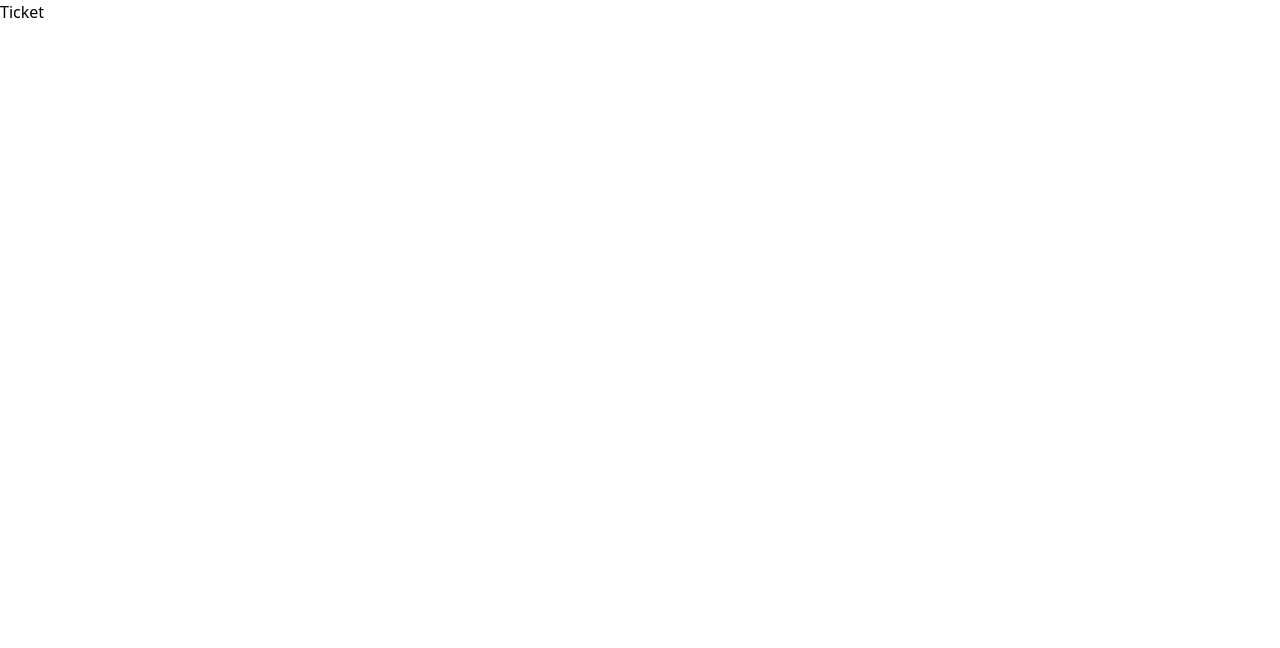
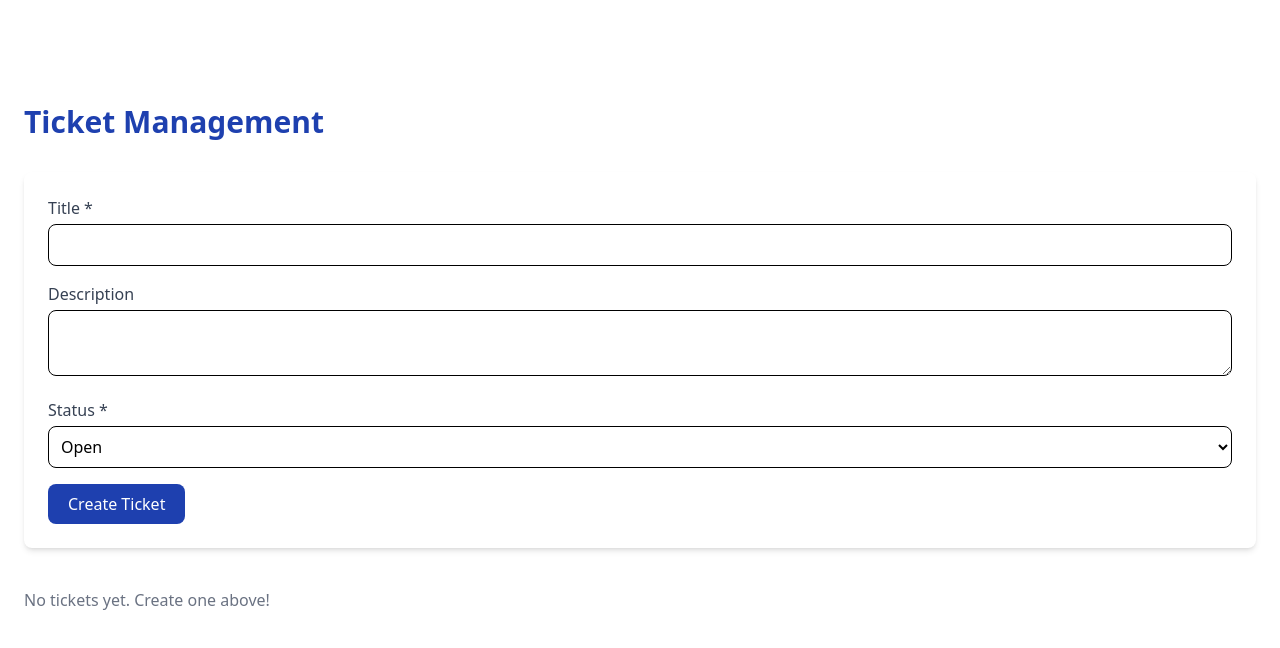
Before and after one commit to Dotjos/Ticket-management-app, a React (Vite) app in the folder react/: page /tickets in a window 1280 px wide. Shown: the top 648 px of the page. Built offline with nearby package versions, Linux system fonts and the light colour scheme; sample sign-in values are in the browser's storage.

Commit message:
UI--func--Ticket-done

```diff
--- a/react/src/Pages/Ticket.tsx
+++ b/react/src/Pages/Ticket.tsx
@@ -1,7 +1,195 @@
-"use client";
+import { useEffect, useState } from "react";
+import type { Ticket, TicketStatus } from "../types/ticket";
+import { getTickets, saveTickets } from "../utils/ticketStorage";
+import { v4 as uuidv4 } from "uuid";
+import toast from "react-hot-toast";
 
-const Ticket = () => {
-  return <div>Ticket</div>;
-};
+export default function TicketManagement() {
+  const [tickets, setTickets] = useState<Ticket[]>([]);
+  const [form, setForm] = useState({
+    title: "",
+    description: "",
+    status: "open" as TicketStatus,
+  });
+  const [editingId, setEditingId] = useState<string | null>(null);
 
-export default Ticket;
+  // Load tickets from localStorage
+  useEffect(() => {
+    setTickets(getTickets());
+  }, []);
+
+  const handleChange = (
+    e: React.ChangeEvent<
+      HTMLInputElement | HTMLSelectElement | HTMLTextAreaElement
+    >
+  ) => {
+    const { name, value } = e.target;
+    setForm({ ...form, [name]: value });
+  };
+
+  const validateForm = () => {
+    if (!form.title.trim()) return "Title is required";
+    if (!["open", "in_progress", "closed"].includes(form.status))
+      return "Invalid status";
+    if (form.description && form.description.length > 300)
+      return "Description too long";
+    return "";
+  };
+
+  const handleSubmit = (e: React.FormEvent) => {
+    e.preventDefault();
+
+    const validationError = validateForm();
+    if (validationError) return toast.error(validationError);
+
+    let updatedTickets = [...tickets];
+
+    if (editingId) {
+      // Edit existing ticket
+      updatedTickets = updatedTickets.map((t) =>
+        t.id === editingId
+          ? { ...t, ...form, updatedAt: new Date().toISOString() }
+          : t
+      );
+      setEditingId(null);
+      toast.success("Ticket updated successfully!");
+    } else {
+      // Create new ticket
+      const newTicket: Ticket = {
+        id: uuidv4(),
+        title: form.title,
+        description: form.description,
+        status: form.status,
+        createdAt: new Date().toISOString(),
+      };
+      updatedTickets.push(newTicket);
+      toast.success("Ticket created successfully!");
+    }
+
+    setTickets(updatedTickets);
+    saveTickets(updatedTickets);
+    setForm({ title: "", description: "", status: "open" });
+  };
+
+  const handleEdit = (ticket: Ticket) => {
+    setForm({
+      title: ticket.title,
+      description: ticket.description || "",
+      status: ticket.status,
+    });
+    setEditingId(ticket.id);
+  };
+
+  const handleDelete = (id: string) => {
+    if (!confirm("Are you sure you want to delete this ticket?")) return;
+    const updatedTickets = tickets.filter((t) => t.id !== id);
+    setTickets(updatedTickets);
+    saveTickets(updatedTickets);
+    toast.success("Ticket deleted successfully!");
+  };
+
+  return (
+    <div className="max-w-[1440px] mx-auto p-6 mt-20">
+      <h1 className="text-3xl font-bold text-deep-blue mb-8">
+        Ticket Management
+      </h1>
+
+      {/* Ticket Form */}
+      <form
+        onSubmit={handleSubmit}
+        className="bg-white shadow-md rounded-lg p-6 space-y-4"
+      >
+        <div>
+          <label className="block text-gray-700 font-medium">Title *</label>
+          <input
+            type="text"
+            name="title"
+            value={form.title}
+            onChange={handleChange}
+            className="w-full border rounded-lg p-2 mt-1 focus:ring-2 focus:ring-blue-500"
+          />
+        </div>
+
+        <div>
+          <label className="block text-gray-700 font-medium">Description</label>
+          <textarea
+            name="description"
+            value={form.description}
+            onChange={handleChange}
+            className="w-full border rounded-lg p-2 mt-1 focus:ring-2 focus:ring-blue-500"
+          />
+        </div>
+
+        <div>
+          <label className="block text-gray-700 font-medium">Status *</label>
+          <select
+            name="status"
+            value={form.status}
+            onChange={handleChange}
+            className="w-full border rounded-lg p-2 mt-1 focus:ring-2 focus:ring-blue-500"
+          >
+            <option value="open">Open</option>
+            <option value="in_progress">In Progress</option>
+            <option value="closed">Closed</option>
+          </select>
+        </div>
+
+        <button
+          type="submit"
+          className="bg-deep-blue text-white px-5 py-2 rounded-lg hover:bg-blue-700 transition"
+        >
+          {editingId ? "Update Ticket" : "Create Ticket"}
+        </button>
+      </form>
+
+      {/* Ticket List */}
+      <div className="mt-10 grid grid-cols-1 sm:grid-cols-2 lg:grid-cols-3 gap-6">
+        {tickets.length === 0 ? (
+          <p className="text-gray-500">No tickets yet. Create one above!</p>
+        ) : (
+          tickets.map((ticket) => (
+            <div
+              key={ticket.id}
+              className={`p-6 rounded-lg shadow-md border-l-4 ${
+                ticket.status === "open"
+                  ? "border-green-500"
+                  : ticket.status === "in_progress"
+                  ? "border-amber-500"
+                  : "border-gray-400"
+              } bg-white`}
+            >
+              <h3 className="font-semibold text-lg">{ticket.title}</h3>
+              <p className="text-gray-600 text-sm mt-1">{ticket.description}</p>
+              <span
+                className={`inline-block mt-3 text-xs font-medium px-3 py-1 rounded-full ${
+                  ticket.status === "open"
+                    ? "bg-green-100 text-green-700"
+                    : ticket.status === "in_progress"
+                    ? "bg-amber-100 text-amber-700"
+                    : "bg-gray-200 text-gray-700"
+                }`}
+              >
+                {ticket.status.replace("_", " ").toUpperCase()}
+              </span>
+
+              <div className="flex justify-end gap-3 mt-4">
+                <button
+                  onClick={() => handleEdit(ticket)}
+                  className="text-blue-600 hover:underline"
+                >
+                  Edit
+                </button>
+                <button
+                  onClick={() => handleDelete(ticket.id)}
+                  className="text-red-600 hover:underline"
+                >
+                  Delete
+                </button>
+              </div>
+            </div>
+          ))
+        )}
+      </div>
+    </div>
+  );
+}
--- /dev/null
+++ b/react/src/types/ticket.ts
@@ -0,0 +1,10 @@
+export type TicketStatus = "open" | "in_progress" | "closed";
+
+export interface Ticket {
+  id: string;
+  title: string;
+  description?: string;
+  status: TicketStatus;
+  createdAt: string;
+  updatedAt?: string;
+}
--- /dev/null
+++ b/react/src/utils/ticketStorage.ts
@@ -0,0 +1,19 @@
+import type { Ticket } from "../types/ticket";
+
+const STORAGE_KEY = "ticketapp_tickets";
+
+export function getTickets(): Ticket[] {
+  const data = localStorage.getItem(STORAGE_KEY);
+  return data ? JSON.parse(data) : [];
+}
+
+export function saveTickets(tickets: Ticket[]): void {
+  localStorage.setItem(STORAGE_KEY, JSON.stringify(tickets));
+}
+
+export const getTicketStats = (tickets: Ticket[]) => ({
+  total: tickets.length,
+  open: tickets.filter((t) => t.status === "open").length,
+  inProgress: tickets.filter((t) => t.status === "in_progress").length,
+  closed: tickets.filter((t) => t.status === "closed").length,
+});
```
